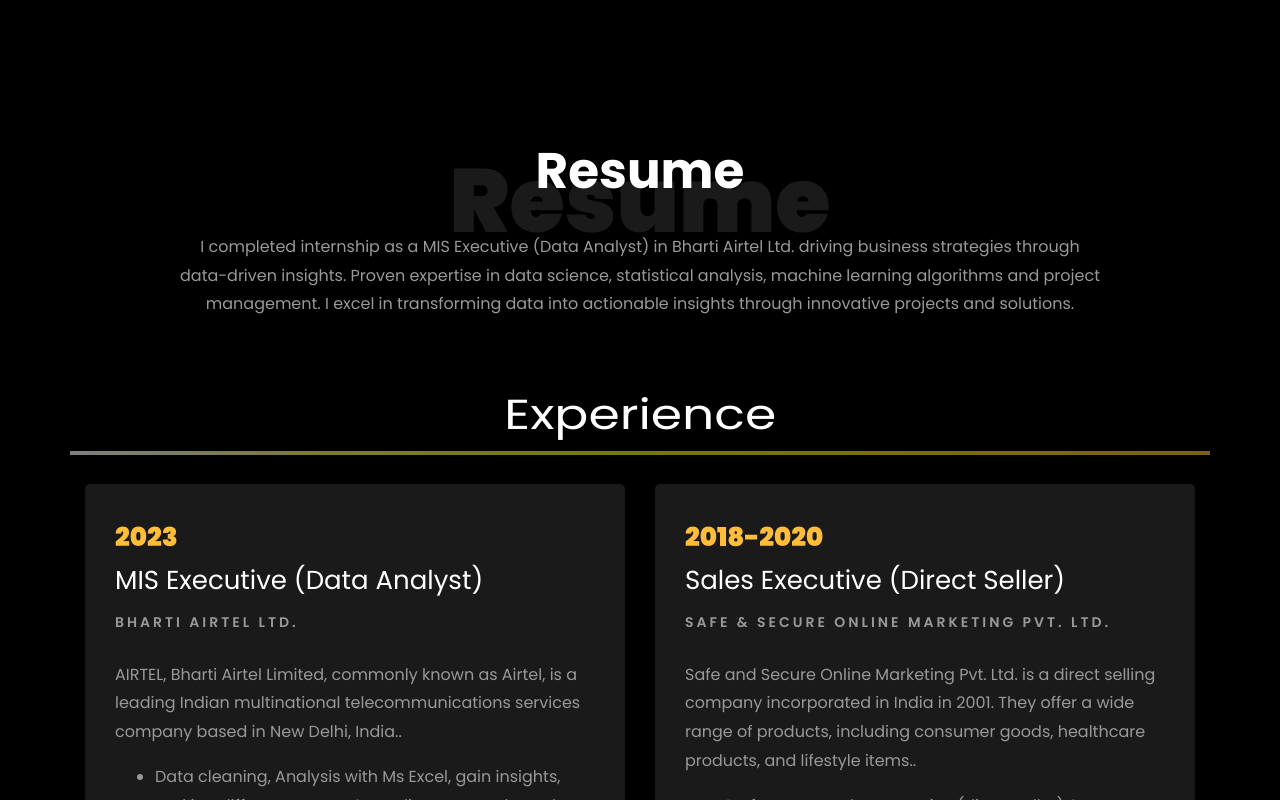
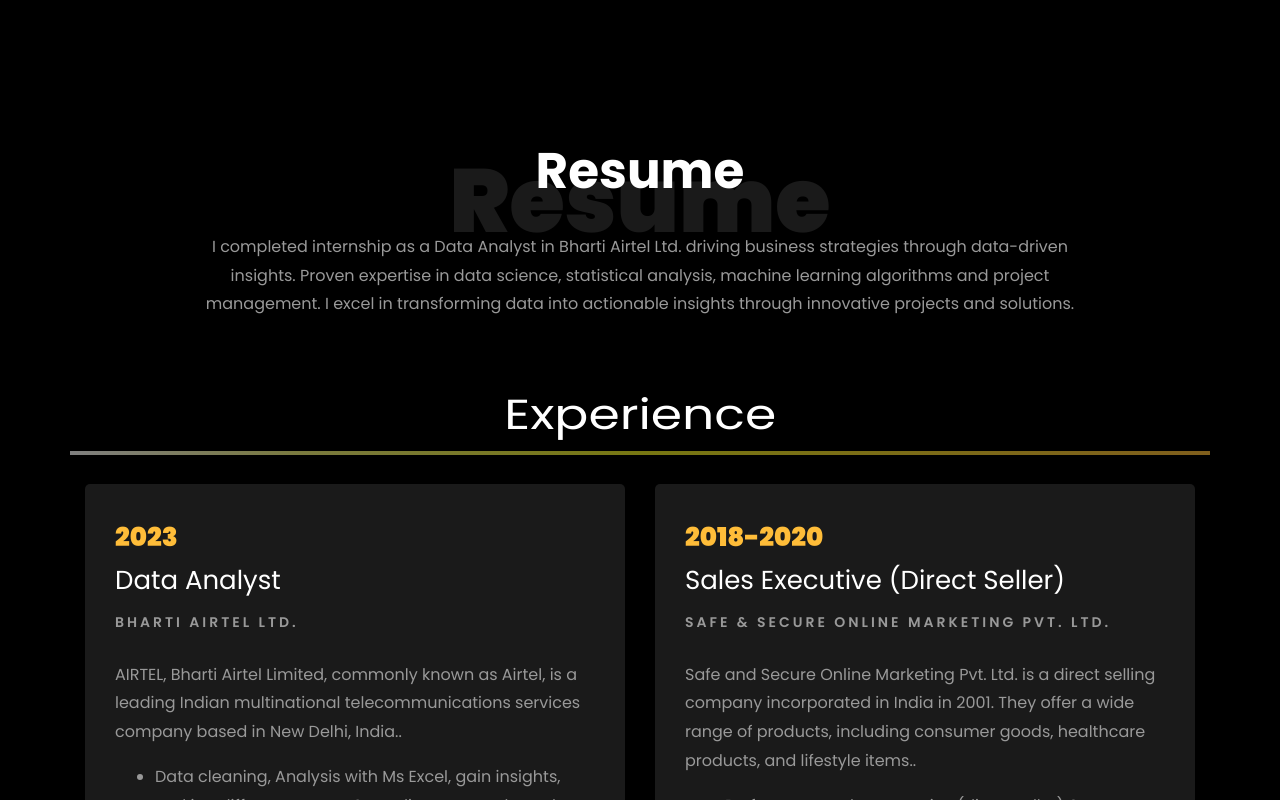
Before and after one commit to Princezeckler/Princezeckler.github.io, a plain HTML site: page index.html in a window 1280 px wide. Shown: the part 1718-2518 px from the top of the page. Drawn offline with Linux system fonts and the light colour scheme; animation ran at ten frames a second; files whose address does not match are found by name.

Commit message:
Update index.html

```diff
--- a/index.html
+++ b/index.html
@@ -271,7 +271,7 @@
 								<h1 class="big">About</h1>
 								<h2 class="mb-4">About Me</h2>
 
-								<p>I'm student of MBA with Data Science & Business Analytics Specialization from GNS University, have 2 year work experience as a sales executive in Safe & Secure Online Marketing Pvt. Ltd. from 2018 - 2020, also worked as a Computer Operator in Ganesh Paper Mart,Varanasi. completed intern as a MIS Executive,Data Analyst in Bharti Airtel Ltd. I hade been gold medalist in sales(2019),silver medalist in 2018.
+								<p>I'm professional management of MBA with Data Science & Business Analytics Specialization from GNS University, have 2 year work experience as a sales executive in Safe & Secure Online Marketing Pvt. Ltd. from 2018 - 2020, also worked as a Computer Operator in Ganesh Paper Mart,Varanasi. completed intern as a MIS Executive,Data Analyst in Bharti Airtel Ltd. I hade been gold medalist in sales(2019),silver medalist in 2018.
 									Proficient in data analysis, statistical analysis. A proven track record of delivering exceptional results through diverse data analysis projects. Ready to leverage expertise and drive innovation in any data-driven environment.
 
 									.</p>
@@ -313,7 +313,7 @@
           <div class="col-md-10 heading-section text-center ftco-animate">
           	<h1 class="big big-2">Resume</h1>
             <h2 class="mb-4">Resume</h2>
-            <p>I completed internship as a MIS Executive (Data Analyst) in Bharti Airtel Ltd. driving business strategies through data-driven insights. Proven expertise in data science, statistical analysis, machine learning algorithms and project management. I excel in transforming data into actionable insights through innovative projects and solutions.</p>
+            <p>I completed internship as a Data Analyst in Bharti Airtel Ltd. driving business strategies through data-driven insights. Proven expertise in data science, statistical analysis, machine learning algorithms and project management. I excel in transforming data into actionable insights through innovative projects and solutions.</p>
           </div>
         </div>
 
@@ -327,7 +327,7 @@
 				<div class="col-md-6">
 					<div class="resume-wrap ftco-animate">
 						<span class="date">2023</span>
-						<h2>MIS Executive (Data Analyst)</h2>
+						<h2>Data Analyst</h2>
 						<span class="position">Bharti Airtel Ltd.</span>
 						<p class="mt-4">AIRTEL, Bharti Airtel Limited, commonly known as Airtel, is a leading Indian multinational telecommunications services company based in New Delhi, India..
 							<ul>
```
